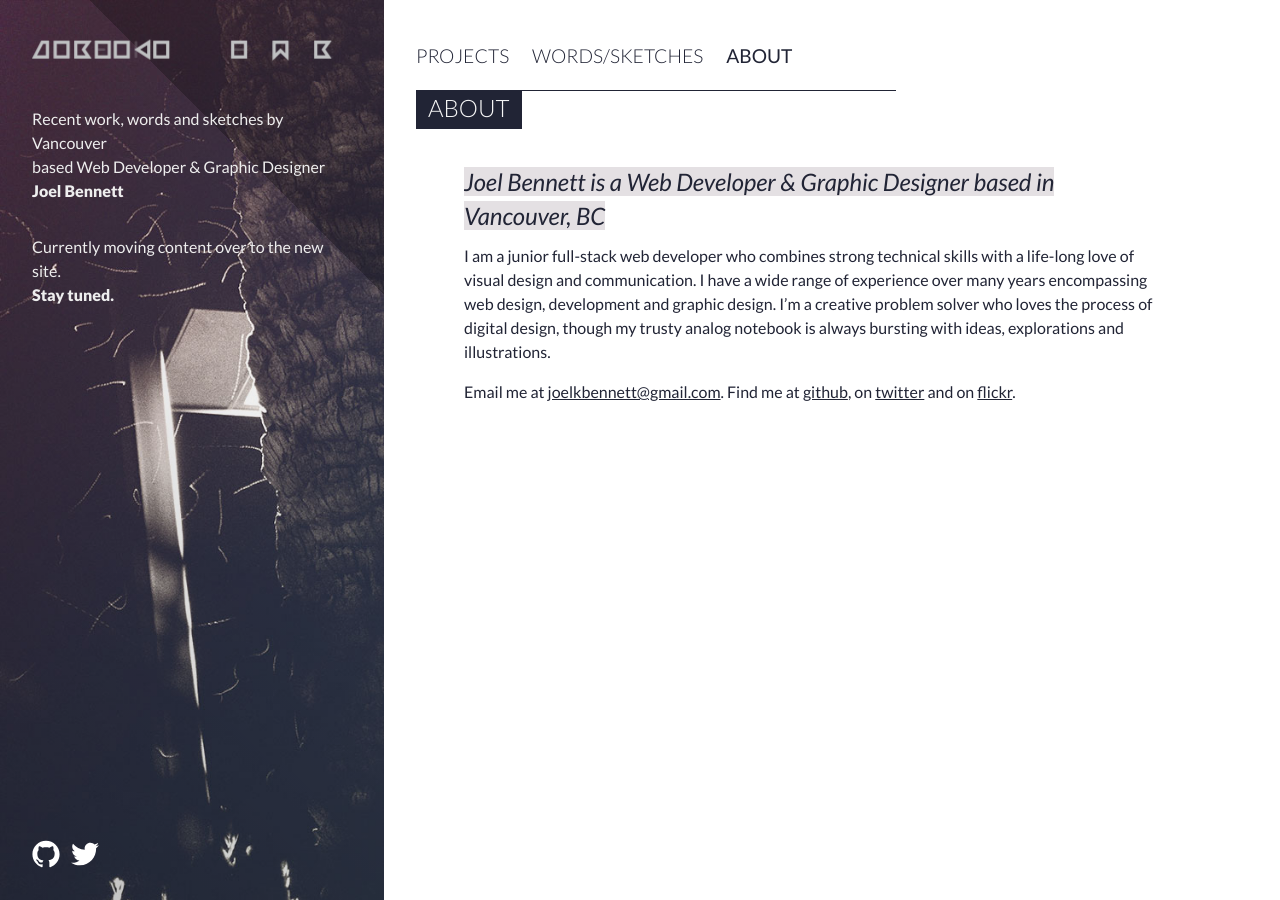
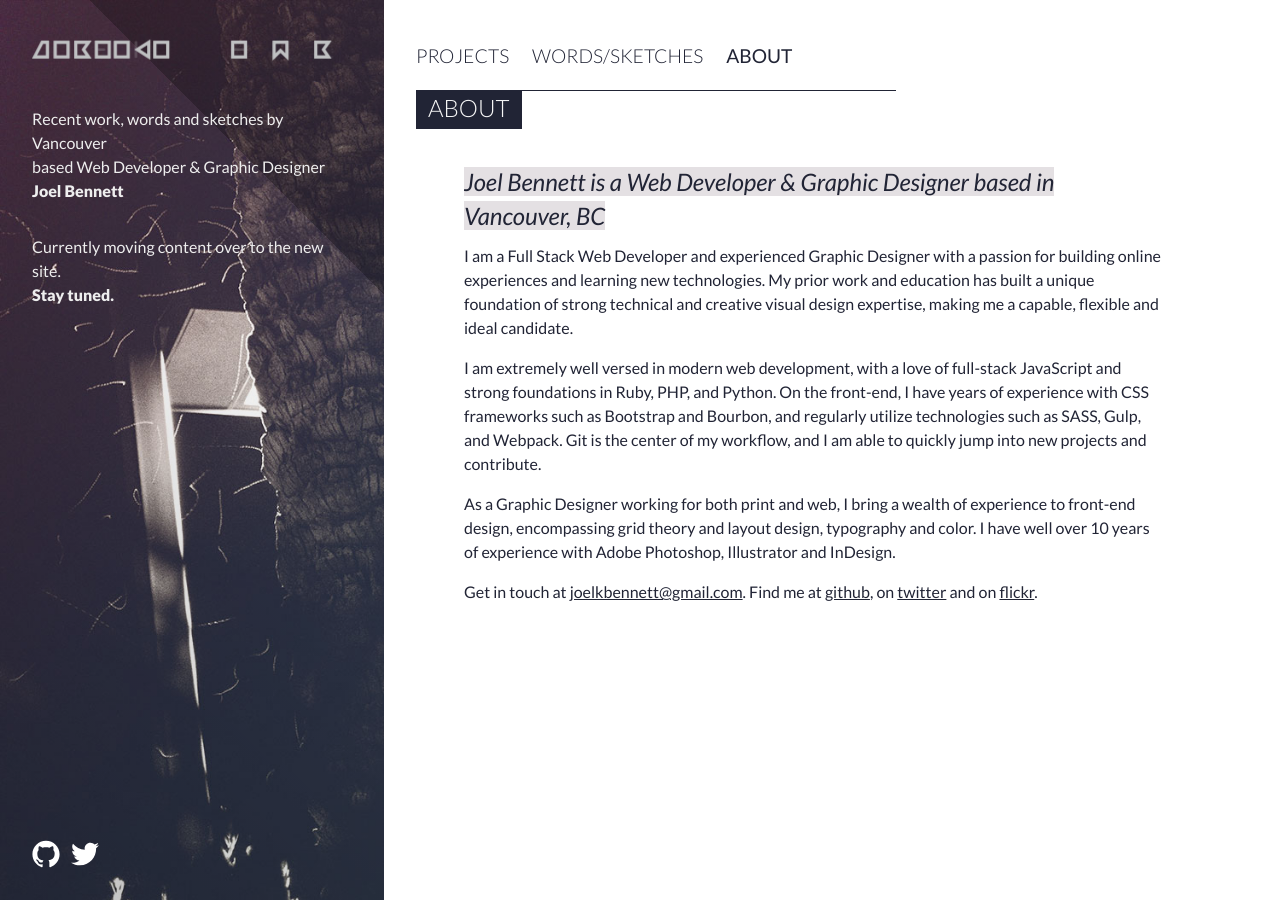
Before and after one commit to joelkbennett/joelkbennett.github.io, a Jekyll site: the page built from about.md, in a window 1280 px wide. Built offline with Jekyll 4.4.1, drawn with Linux system fonts in a browser that asks for light colours.

Commit message:
Update about profile

```diff
--- a/about.md
+++ b/about.md
@@ -6,6 +6,17 @@ permalink: /about/
 subtitle: Joel Bennett is a Web Developer &amp; Graphic Designer based in Vancouver, BC
 ---
 
-I am a junior full-stack web developer who combines strong technical skills with a life-long love of visual design and communication. I have a wide range of experience over many years encompassing web design, development and graphic design. I'm a creative problem solver who loves the process of digital design, though my trusty analog notebook is always bursting with ideas, explorations and illustrations.
+I am a Full Stack Web Developer and experienced Graphic Designer with a passion for building online experiences and
+learning new technologies. My prior work and education has built a unique foundation of strong technical and creative
+visual design expertise, making me a capable, flexible and ideal candidate.
 
-Email me at <a mailto='joelkbennett@gmail.com'>joelkbennett@gmail.com</a>. Find me at <a href='https://github.com/joelkbennett'>github</a>, on <a href='https://twitter.com/j0benk0'>twitter</a> and on <a href='https://www.flickr.com/photos/126310476@N02/'>flickr</a>.
+I am extremely well versed in modern web development, with a love of full-stack JavaScript and strong foundations in Ruby,
+PHP, and Python. On the front-end, I have years of experience with CSS frameworks such as Bootstrap and Bourbon, and
+regularly utilize technologies such as SASS, Gulp, and Webpack. Git is the center of my workflow, and I am able to quickly
+jump into new projects and contribute.
+
+As a Graphic Designer working for both print and web, I bring a wealth of experience to front-end design, encompassing
+grid theory and layout design, typography and color. I have well over 10 years of experience with Adobe Photoshop,
+Illustrator and InDesign.
+
+Get in touch at <a mailto='joelkbennett@gmail.com'>joelkbennett@gmail.com</a>. Find me at <a href='https://github.com/joelkbennett'>github</a>, on <a href='https://twitter.com/j0benk0'>twitter</a> and on <a href='https://www.flickr.com/photos/126310476@N02/'>flickr</a>.
```
